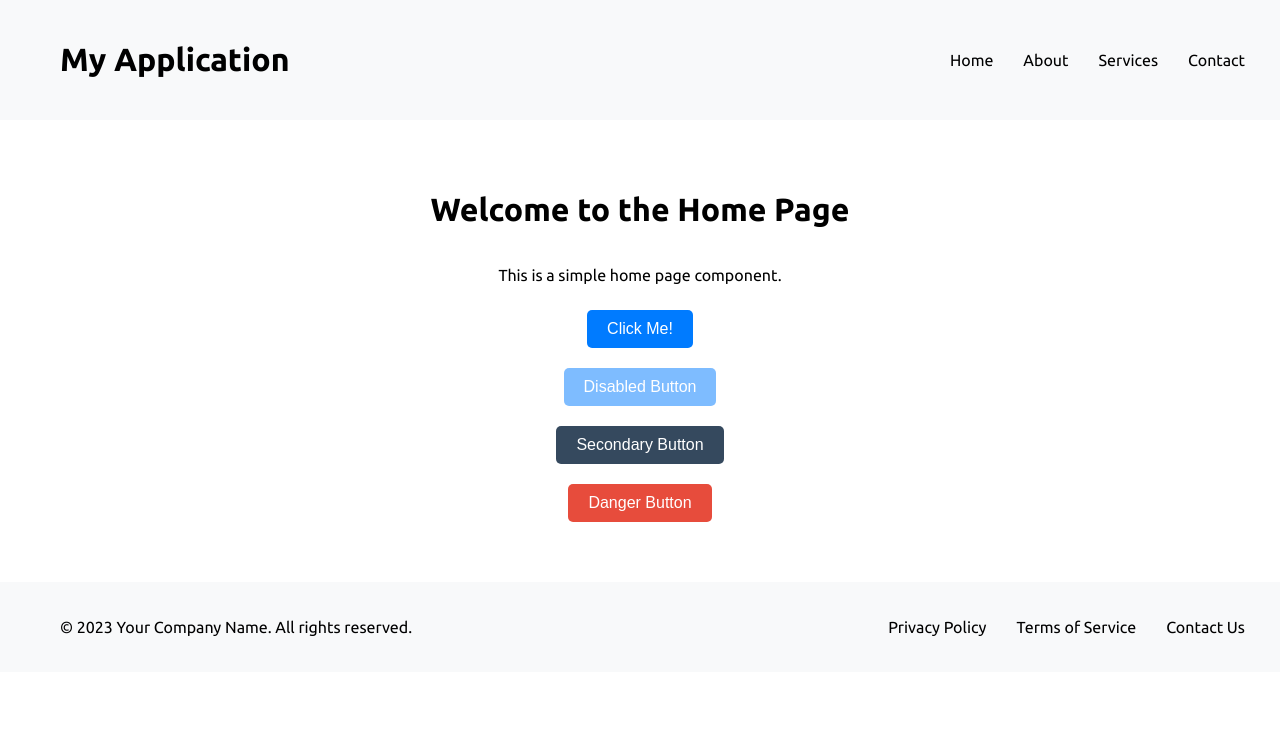
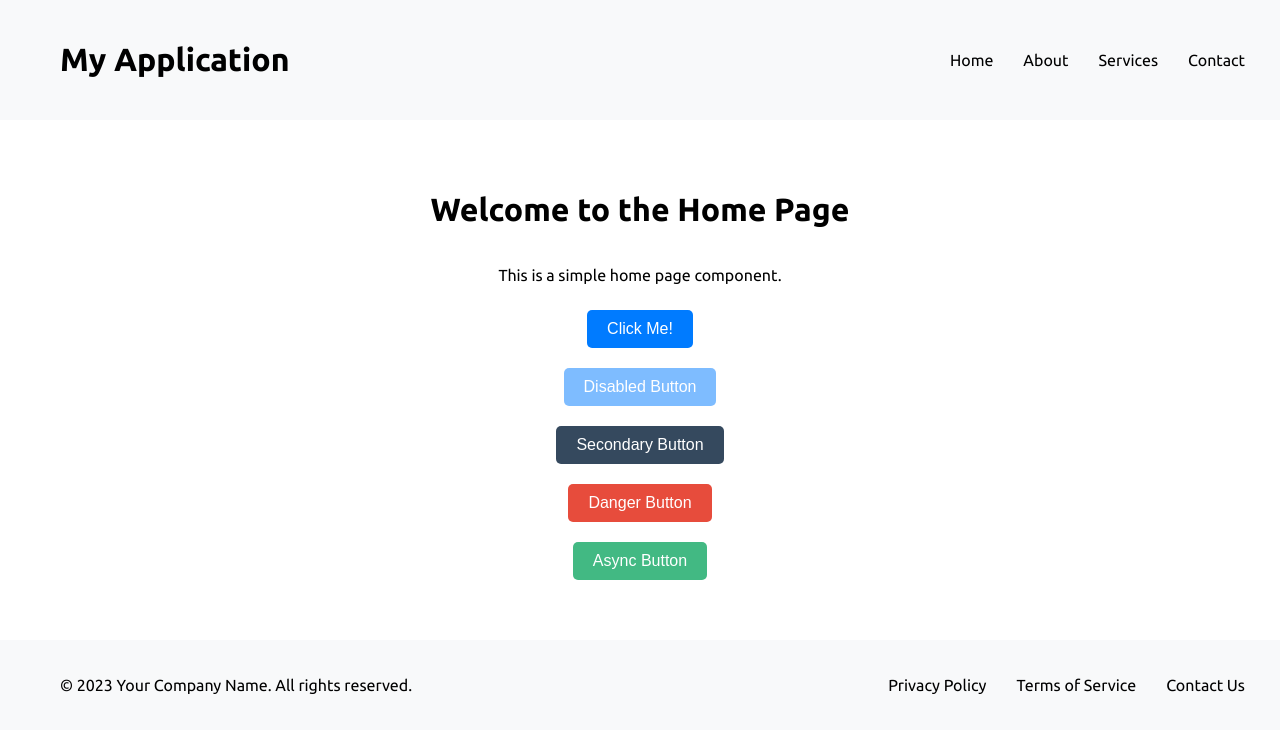
Before and after one commit to Furiza31/tp4-vue, a Vue app: page / in a window 1280 px wide. Shown: the top 732 px of the page. Built offline with nearby package versions, Linux system fonts and the light colour scheme.

Commit message:
Ex9: add async button

```diff
--- a/package.json
+++ b/package.json
@@ -9,6 +9,7 @@
   },
   "dependencies": {
     "core-js": "^3.8.3",
+    "font-awesome-icons": "^1.6.0",
     "vue": "^3.2.13"
   },
   "devDependencies": {
--- /dev/null
+++ b/src/components/asyncButton.vue
@@ -0,0 +1,47 @@
+<template>
+    <base-button
+      :disabled="isPending"
+      :color="color"
+      @click="handleClick"
+    >
+      <font-awesome-icon
+        v-if="isPending"
+        :icon="['fas', 'circle-notch']"
+        pulse
+      />
+      <slot />
+    </base-button>
+  </template>
+
+  <script>
+  import BaseButton from './baseButton.vue'
+
+  export default {
+    name: 'AsyncButton',
+    components: { BaseButton },
+    inheritAttrs: false,
+    props: {
+      color: {
+        type: String,
+        default: 'primary'
+      }
+    },
+    data() {
+      return {
+        isPending: false
+      }
+    },
+    methods: {
+      handleClick() {
+        const originalOnClick = /** @type {() => Promise<void>} */ (this.$attrs.onClick)
+        if (!originalOnClick) return
+
+        this.isPending = true
+
+        originalOnClick().finally(() => {
+          this.isPending = false
+        })
+      }
+    }
+  }
+  </script>
--- a/src/pages/HomePage.vue
+++ b/src/pages/HomePage.vue
@@ -6,16 +6,30 @@
     <BaseButton disabled>Disabled Button</BaseButton>
     <BaseButton color="secondary">Secondary Button</BaseButton>
     <BaseButton color="danger">Danger Button</BaseButton>
+    <AsyncButton @click="handleAsyncClick">Async Button</AsyncButton>
   </div>
 </template>
 
 <script>
 import BaseButton from '../components/baseButton.vue'
+import AsyncButton from '../components/asyncButton.vue'
 
 export default {
   name: 'HomePage',
   components: {
-    BaseButton
+    BaseButton,
+    AsyncButton
+  },
+  methods: {
+    handleAsyncClick() {
+      // Simule une action asynchrone (ex. appel API)
+      return new Promise(resolve => {
+        setTimeout(() => {
+          console.log("Action async terminée 🎉")
+          resolve()
+        }, 2000)
+      })
+    }
   }
 }
 </script>
```
Also changed, not shown: 1 other file (tests, documents, lock files or other folders).
